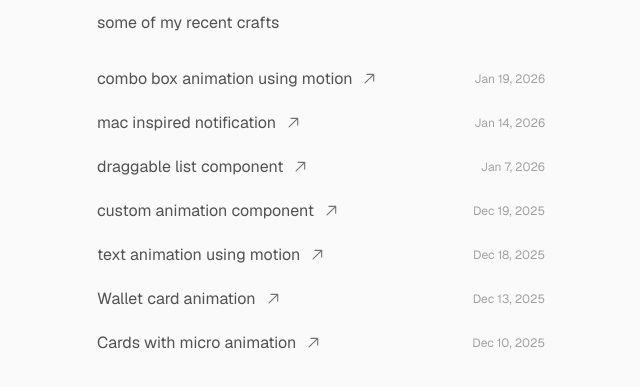
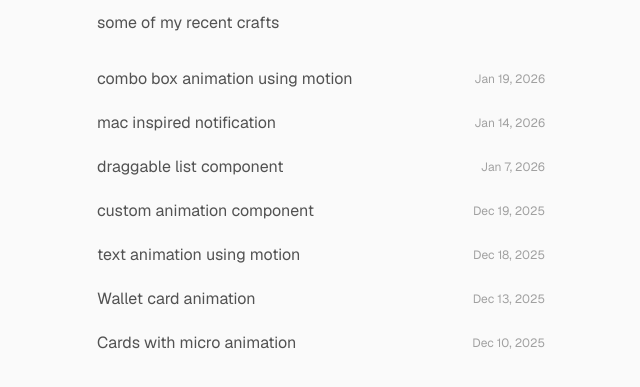
Before and after one commit to 2201monesh/portfolio, a Next.js app: page /crafts in a window 1280 px wide. Shown: the part 157-544 px from the top of the page, without its empty margins (319-959 px from the left). Built offline with nearby package versions, Linux system fonts and the light colour scheme.

Commit message:
removed the arrow icons from crafts links

```diff
--- a/app/crafts/page.tsx
+++ b/app/crafts/page.tsx
@@ -72,10 +72,10 @@ const Page = () => {
               >
                 <span className="flex items-center">
                   {craft.label}
-                  <GoArrowUpRight
+                  {/* <GoArrowUpRight
                     className="text-neutral-500 ml-2 transition-transform duration-200 ease-out group-hover:-translate-y-0.5 group-hover:translate-x-0.5 shrink-0"
                     size={18}
-                  />
+                  /> */}
                 </span>
                 <span className="text-neutral-400 text-xs shrink-0 ml-4">{craft.date}</span>
               </Link>
```
